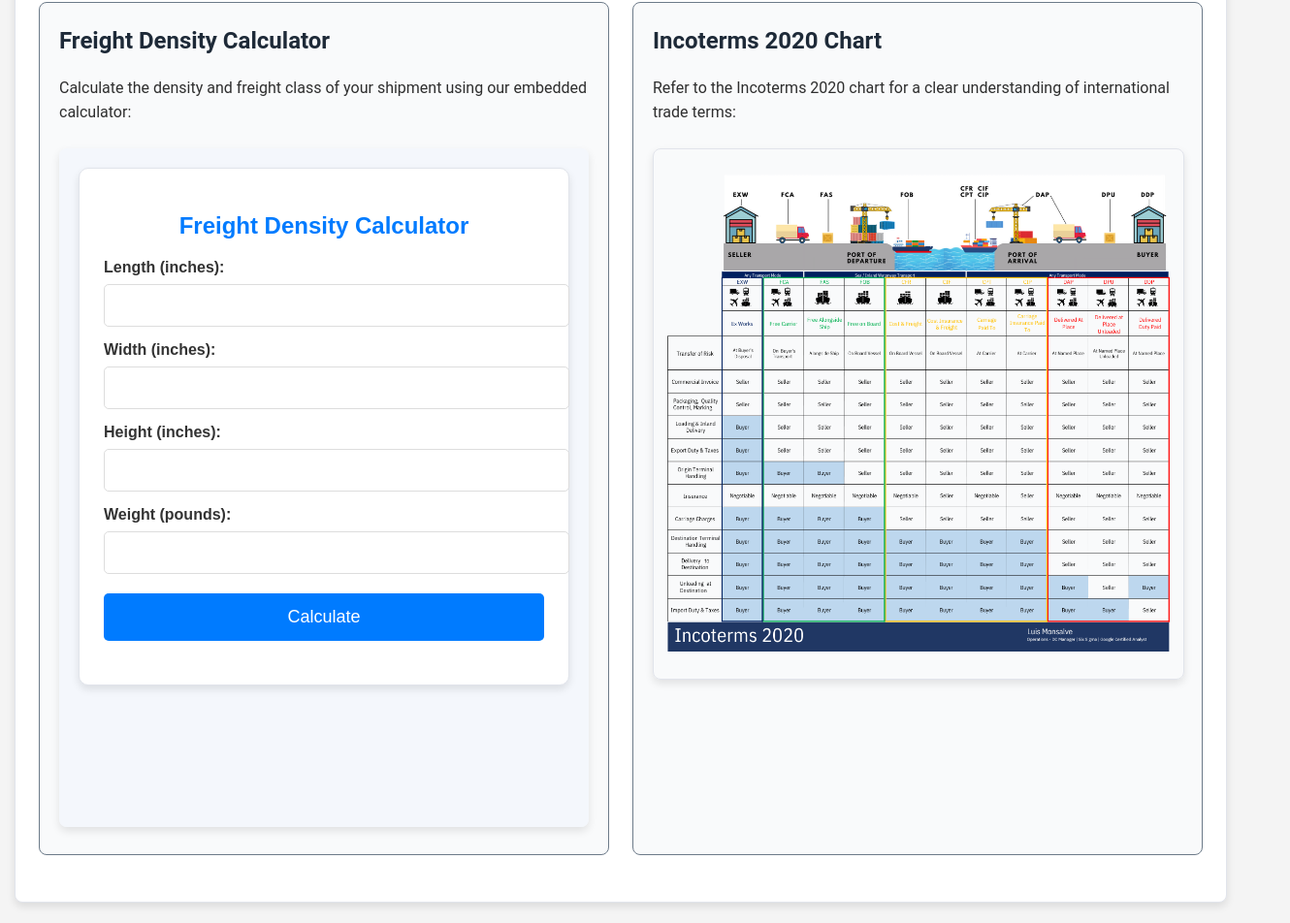
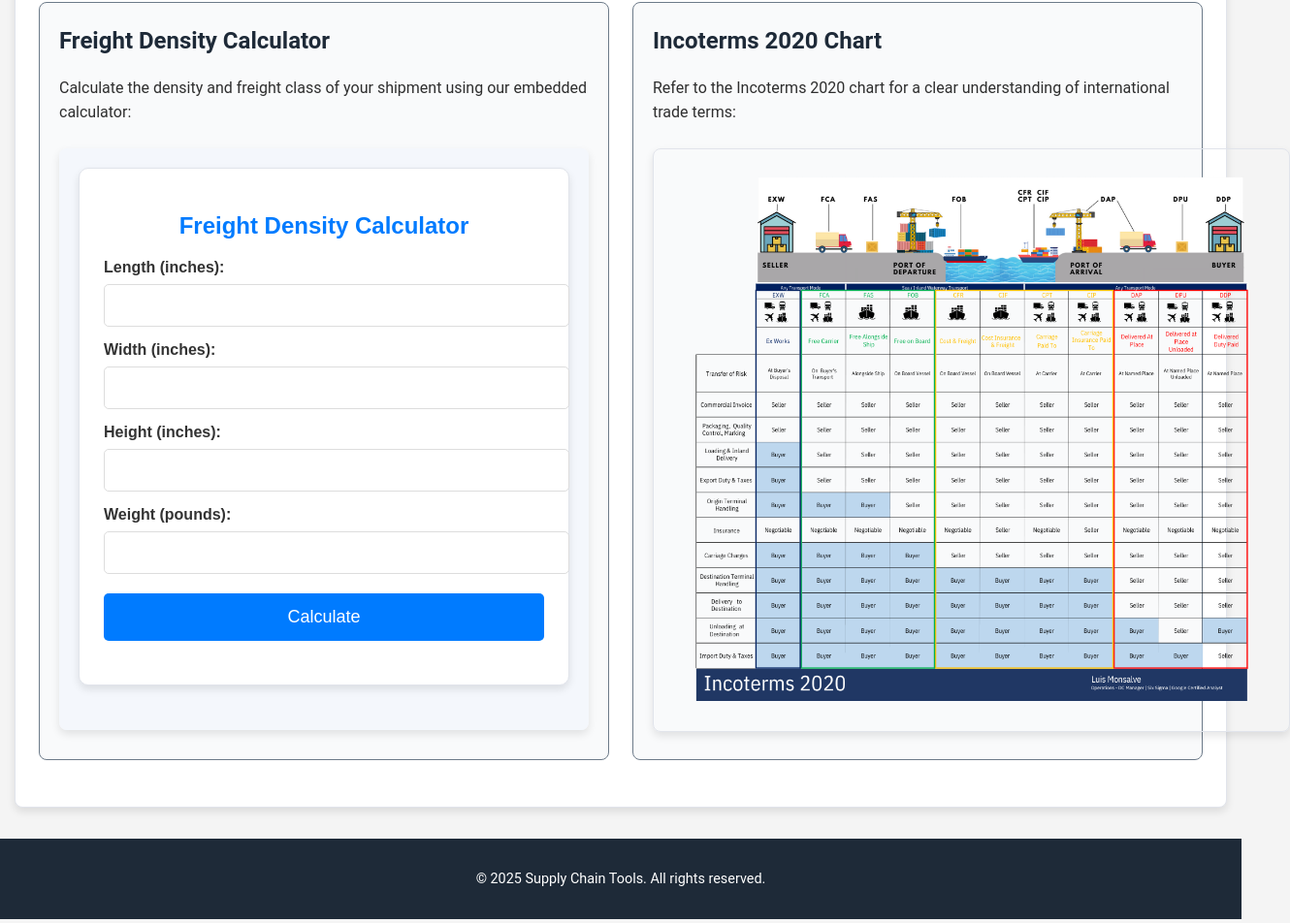
Before and after one commit to lgmonsalve/Supply-Chain-Tools, a plain HTML site: page index.html in a window 1280 px wide. Shown: the part 344-1296 px from the top of the page at 97% size, 1330 px wide, since content can reach past the window. Drawn offline with Linux system fonts and the light colour scheme.

Commit message:
Update index.html

```diff
--- a/index.html
+++ b/index.html
@@ -88,15 +88,15 @@
 
         .calculator-iframe {
             width: 100%;
-            height: 700px;
+            height: 600px;
             border: none;
             border-radius: 0.5rem;
             box-shadow: var(--box-shadow);
         }
 
         .incoterms-image {
-            width: 100%;
-            max-height: 700px;
+            width: 120%;
+            max-height: 600px;
             object-fit: contain;
             border-radius: 0.5rem;
             box-shadow: var(--box-shadow);
```
